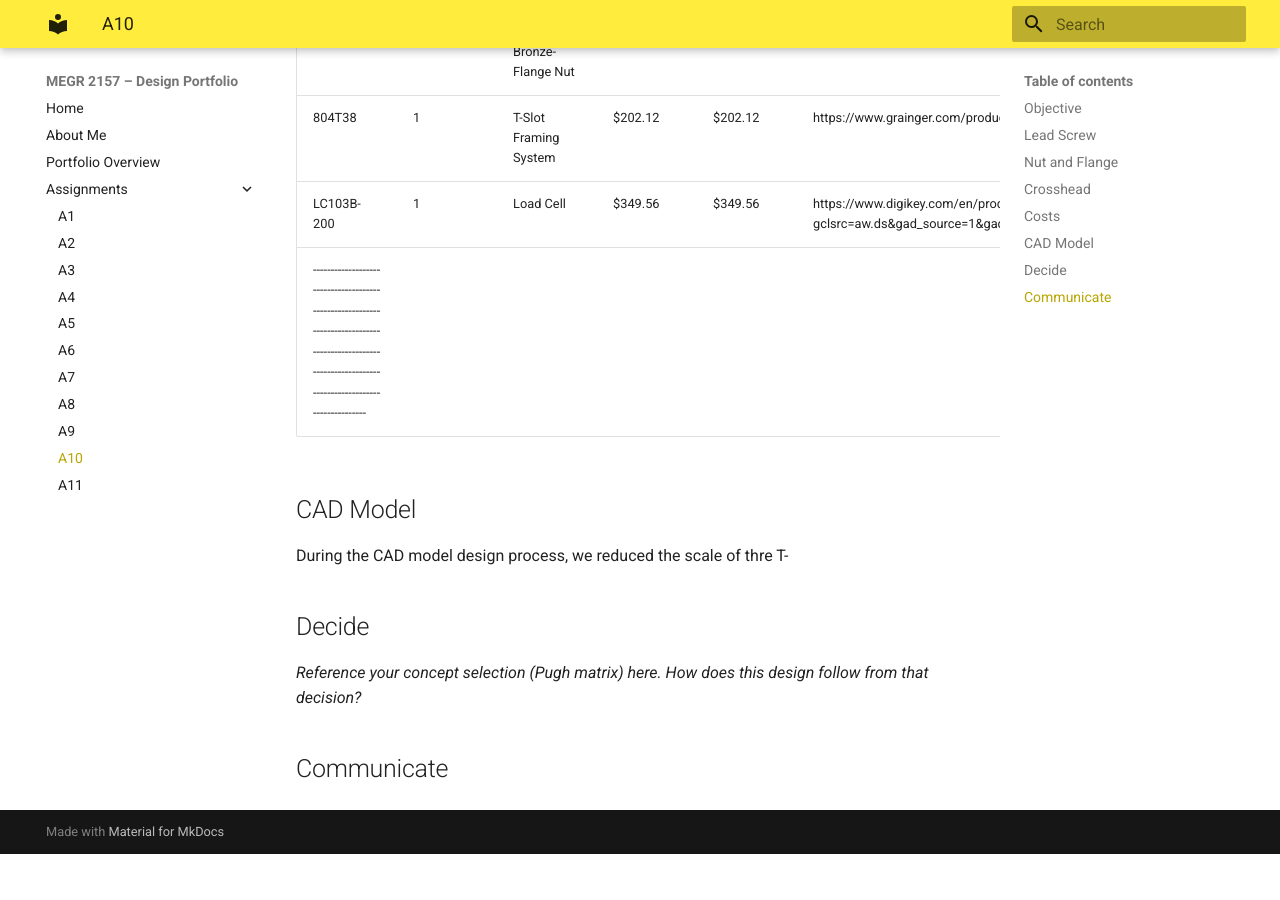
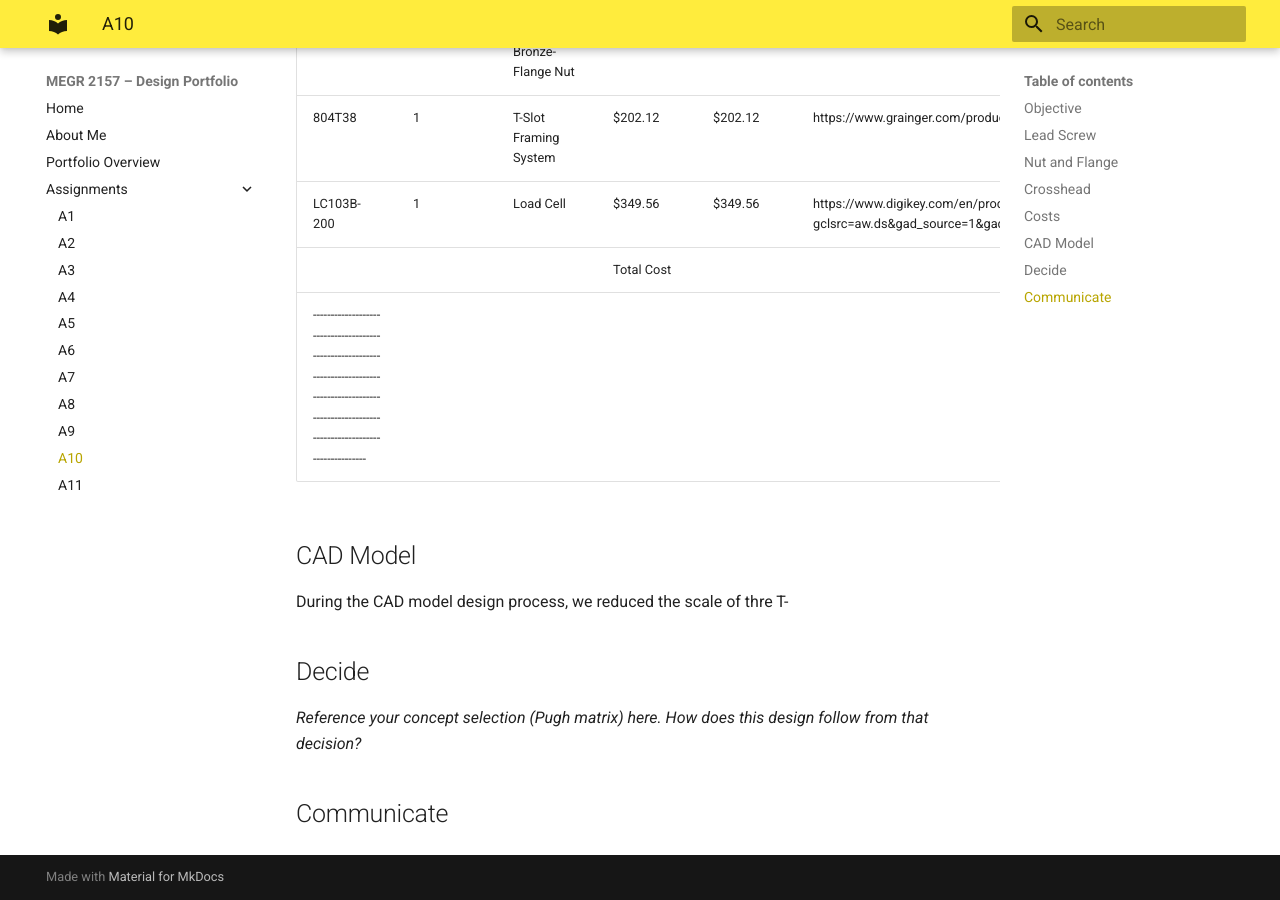
Before and after one commit to yazii03/megr2157-portfolio, an MkDocs documentation site: the page built from docs/assignments/A10/index.md, in a window 1280 px wide and 900 px high, scrolled down 1222 px. Built offline with MkDocs 1.6.1 and Material for MkDocs 9.7.7, drawn with Linux system fonts in a browser that asks for light colours; before the commit the page ends 2076 px from its top, so only the background shows below that.

Commit message:
Add total cost row to assignment index table

```diff
--- a/docs/assignments/A10/index.md
+++ b/docs/assignments/A10/index.md
@@ -32,6 +32,7 @@ Table
 |97790A110 |2 |932 Bearing Bronze- Flange Nut |$170.60 |$341.2 |https://www.mcmaster.com/97790A110/
 |804T38 |1 |T-Slot Framing System |$202.12 |$202.12 |https://www.grainger.com/product/80-20-T-Slot-Framing-System-15-Series-804T38
 |LC103B-200 |1 |Load Cell| $349.56| $349.56| https://www.digikey.com/en/products/detail/omega/LC103B-200/25641942?gclsrc=aw.ds&gad_source=1&gad_campaignid=20243136172&gbraid=0AAAAADrbLlgO0kpqYMPhThlLdTwOcFLcR&gclid=Cj0KCQiAnsvXBhCqARIsAHKgGNbBoN82Wys6nRpzejUwxvXapOkhnu5bYxU6HeHkMHgI7gQFWMUO5JcaAgmxEALw_wcB
+||||Total Cost|
 ----------------------------------------------------------------------------------------------------------------------------------------------------
 
 
```
